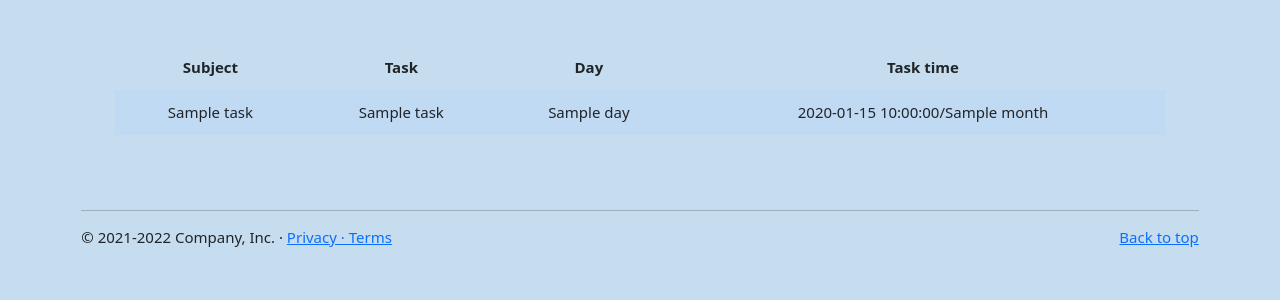
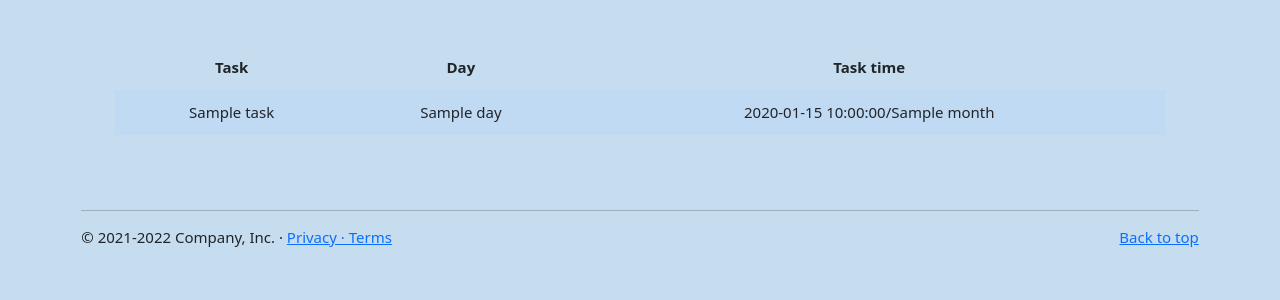
Before and after one commit to juberiya1ajaz/Planner, a Flask app: template templates/complete.html in a window 1280 px wide. Shown: the part 70-370 px from the top of the page. Run offline with Flask 2, Linux system fonts and the light colour scheme; the template is opened without the code that fills it: most values are stand-ins (such as "Sample title", 1, 10 or a date in 2020); some libraries are stand-ins or nearby versions.

Commit message:
changed complete.html

```diff
--- a/templates/complete.html
+++ b/templates/complete.html
@@ -10,7 +10,7 @@ completed
     <table>
         <thead>
             <tr>
-                <th>Subject</th>
+
                 <th>Task</th>
                 <th>Day</th>
                 <th>Task time</th>
@@ -22,7 +22,7 @@ completed
 
             {% for task in tasks %}
             <tr>
-                <td>{{ task['subject'] }}</td>
+
                 <td>{{ task['task']}}</td>
                 <td>{{ task['day'] }}</td>
                 <td>{{task.date}}/{{task.month}}</td>
```
